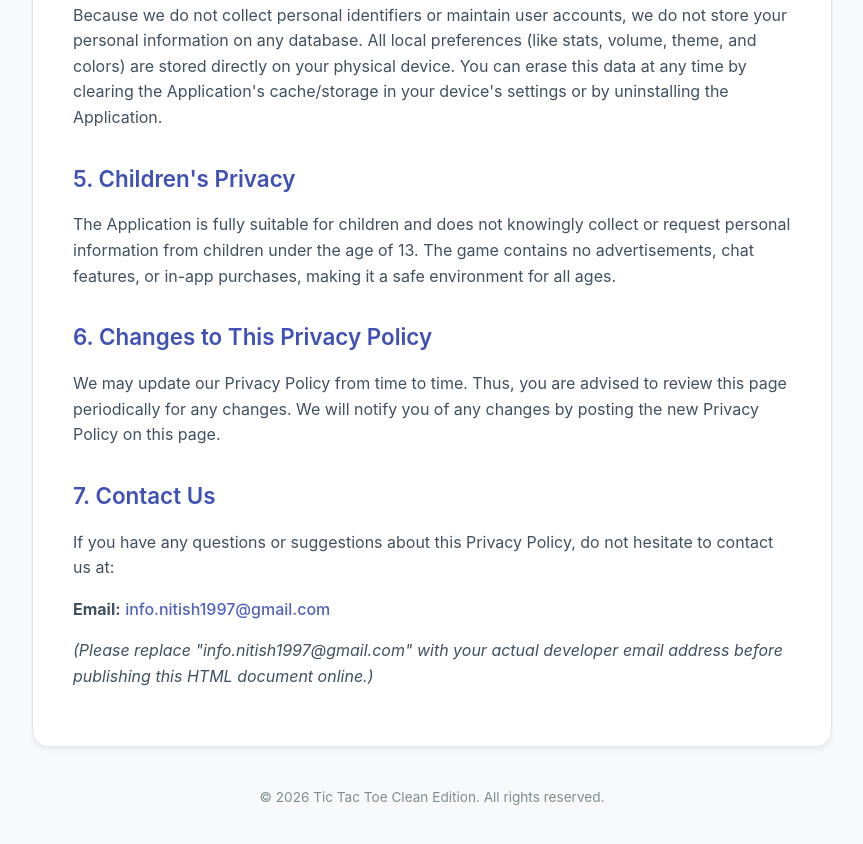
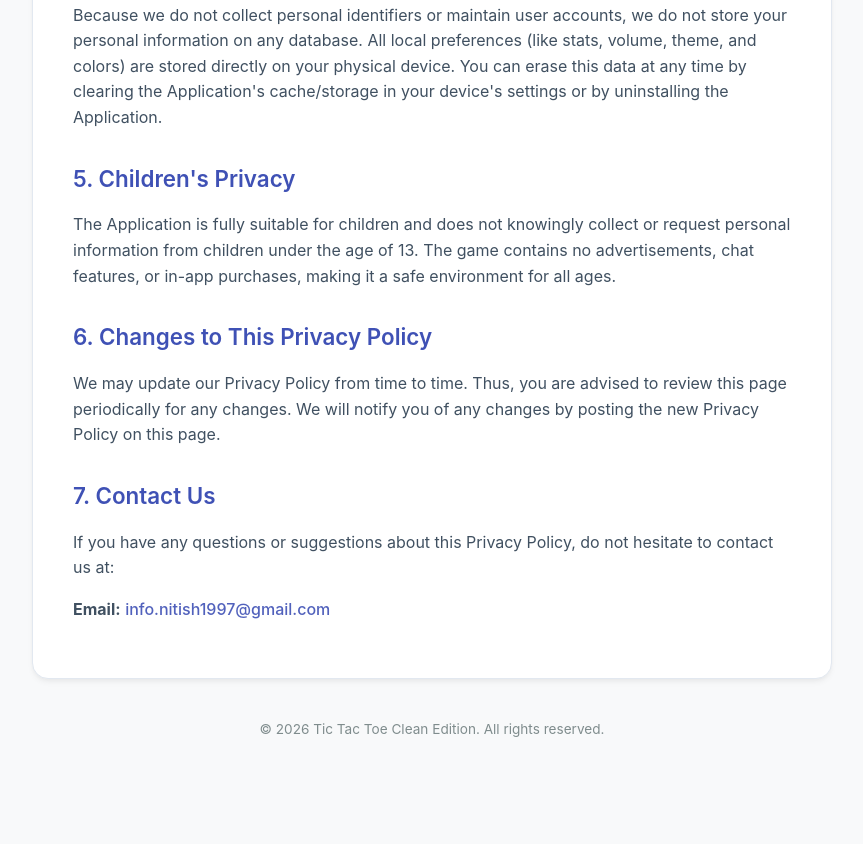
Before and after one commit to nitishtiwary1997/Tic-Tac-Toe, a plain HTML site: page index.html in a window 1280 px wide. Shown: the part 1684-2528 px from the top of the page, without its empty margins (208-1071 px from the left). After the commit the page ends 2465 px from the top, so only its background shows below. Drawn offline with Linux system fonts and the light colour scheme.

Commit message:
Update index.html

```diff
--- a/index.html
+++ b/index.html
@@ -194,7 +194,7 @@
         <h2>7. Contact Us</h2>
         <p>If you have any questions or suggestions about this Privacy Policy, do not hesitate to contact us at:</p>
         <p><strong>Email:</strong> <a href="mailto:info.nitish1997@gmail.com">info.nitish1997@gmail.com</a></p>
-        <p><em>(Please replace "info.nitish1997@gmail.com" with your actual developer email address before publishing this HTML document online.)</em></p>
+
     </div>
 
     <div class="footer">
```
